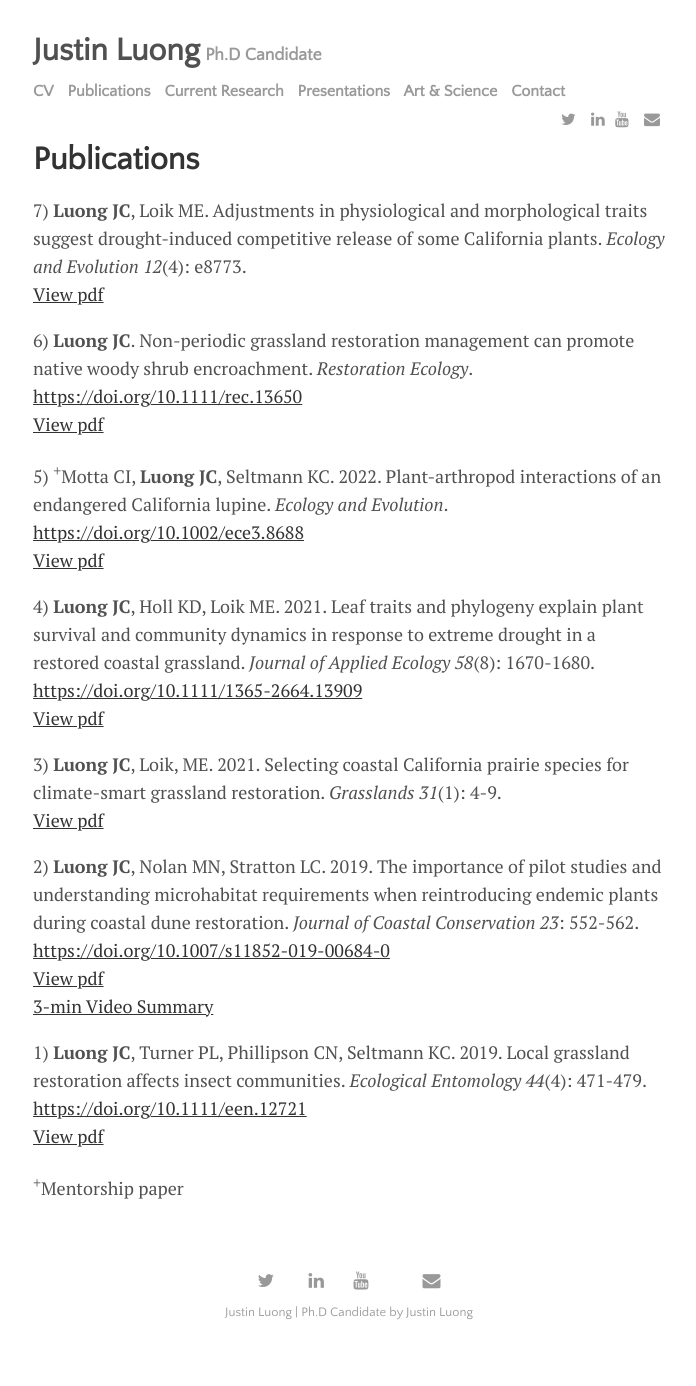
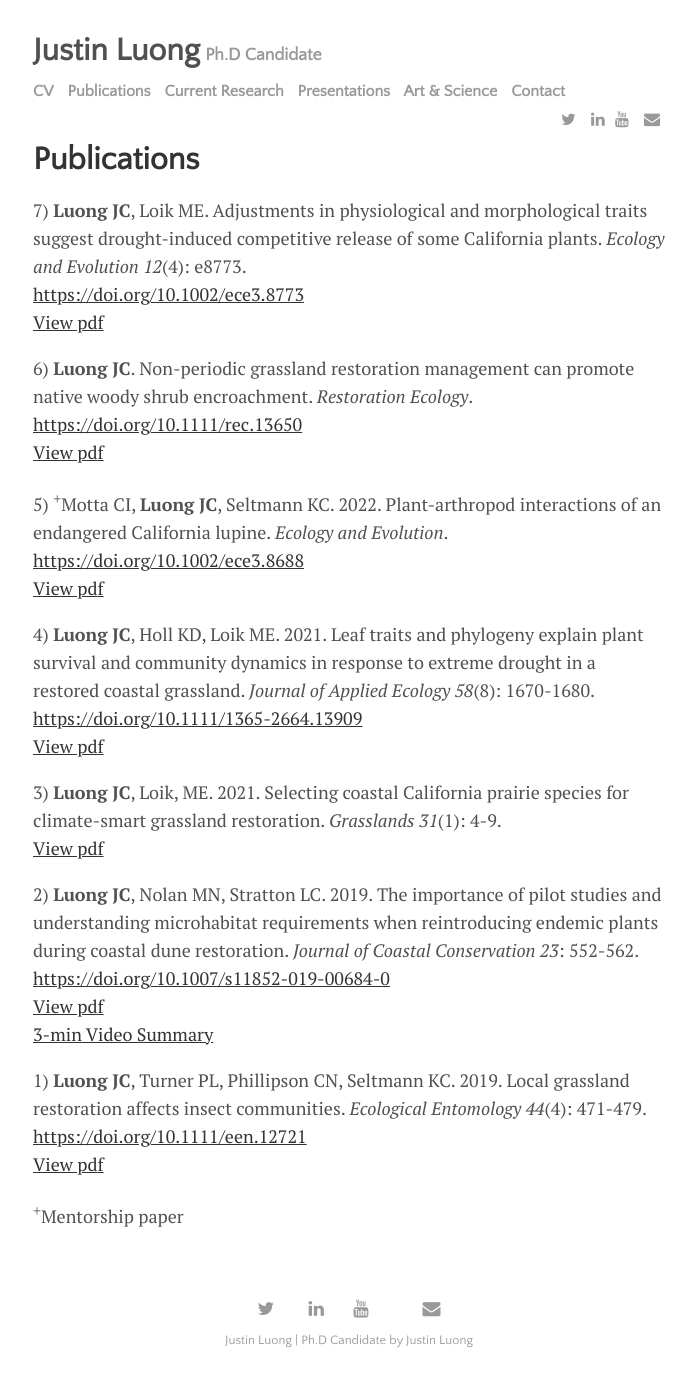
Before and after one commit to austinluong/justinluong.com, a Jekyll site: the page built from menu/publications.md, in a window 1280 px wide. Shown: the whole page, without its empty margins (291-987 px from the left). Built offline with Jekyll 4.4.1, drawn with Linux system fonts in a browser that asks for light colours; nearby versions of some CDN libraries; before the commit the page ends 1358 px from its top, so only the background shows below that.

Commit message:
Update publications.md

```diff
--- a/menu/publications.md
+++ b/menu/publications.md
@@ -4,6 +4,7 @@ title: Publications
 ---
 7) **Luong JC**, Loik ME. Adjustments in physiological and morphological traits suggest drought-induced competitive
 release of some California plants. *Ecology and Evolution 12*(4): e8773.
+<https://doi.org/10.1002/ece3.8773>
 [View pdf]({{site.baseurl}}/assets/pdf/LuongLoik2022EcologyEvolution.pdf)
 
 6) **Luong JC**. Non-periodic grassland restoration management can promote native woody shrub encroachment. *Restoration Ecology*.
```
